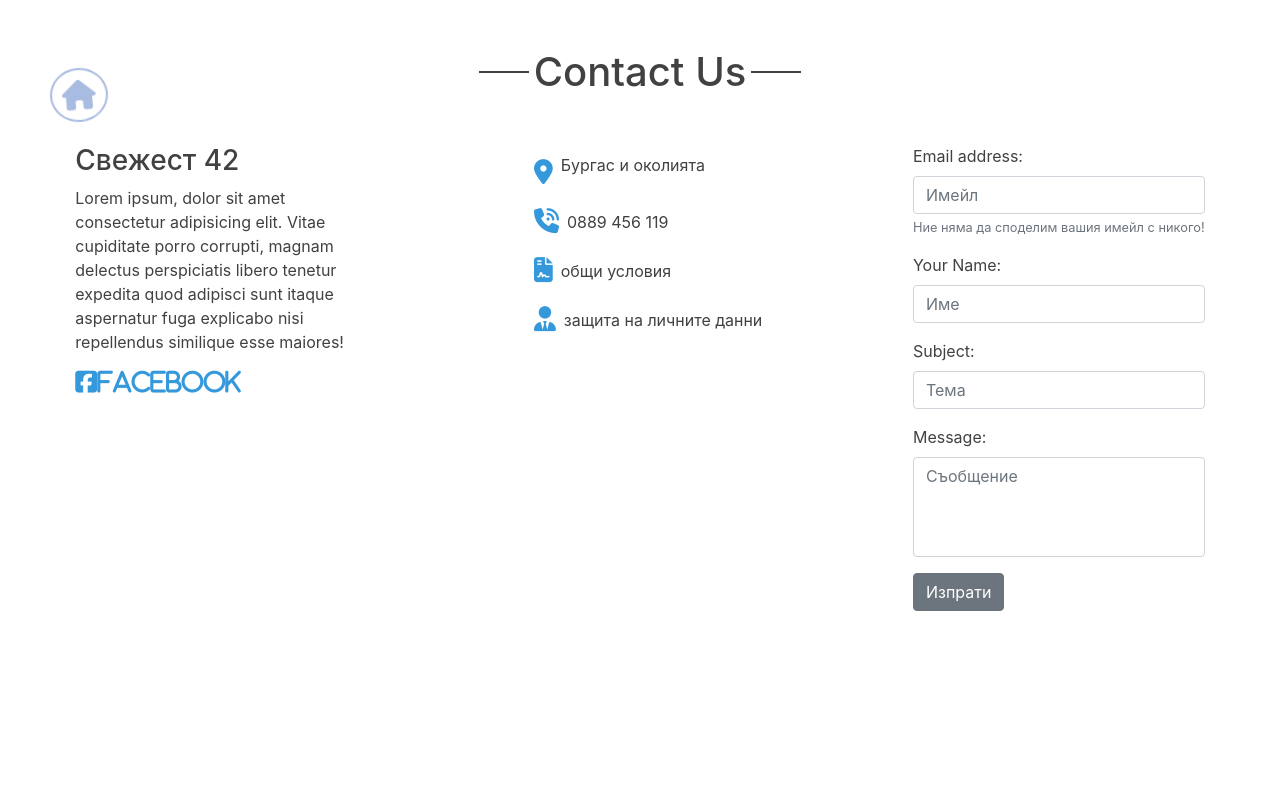
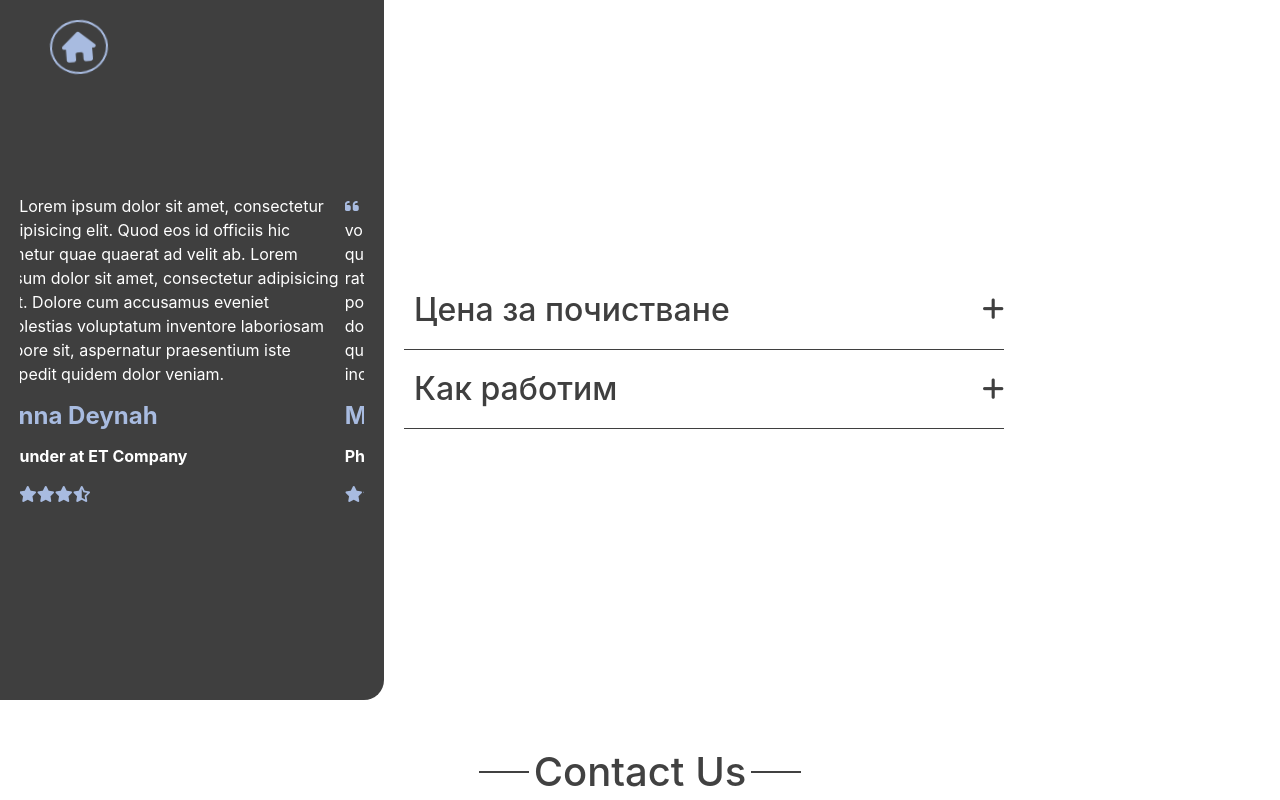
Before and after one commit to DimitarStBC/tilesandcarpets, a Vue app: page /carpets in a window 1280 px wide. Shown: the top 800 px of the page. Built offline with nearby package versions, Linux system fonts and the light colour scheme.

Commit message:
parquet and carpet pages added

```diff
--- a/src/components/Landing.vue
+++ b/src/components/Landing.vue
@@ -18,7 +18,7 @@
         <router-link
           class="btn btn-secondary"
           :to="{
-            name: 'Landing'
+            name: 'Parquet'
             }"
         >Виж повече</router-link>
       </div>
@@ -29,7 +29,7 @@
         <router-link
           class="btn btn-secondary"
           :to="{
-            name: 'Landing'
+            name: 'Carpet'
             }"
         >Виж повече</router-link>
       </div>
--- a/src/router/index.js
+++ b/src/router/index.js
@@ -3,6 +3,8 @@ import VueRouter from 'vue-router'
 
 import Landing from '../components/Landing'
 import Tiles from '../views/Tiles'
+import Parquet from '../views/Parquet'
+import Carpet from '../views/Carpet'
 
 Vue.use(VueRouter)
 
@@ -16,6 +18,16 @@ const routes = [
     path: '/tiles',
     name: 'Tiles',
     component: Tiles
+  },
+  {
+    path: '/parquet',
+    name: 'Parquet',
+    component: Parquet
+  },
+  {
+    path: '/carpets',
+    name: 'Carpet',
+    component: Carpet
   }
 ]
 
--- /dev/null
+++ b/src/views/Carpet.vue
@@ -0,0 +1,113 @@
+<template>
+  <div class>
+    <div class="boxes">
+      <div class="leftImage d-flex flex-column justify-content-around align-items-center">
+        <!-- corousel testimonials -->
+        <Testimonials />
+      </div>
+      <div class="FAQ">
+        <div id="question-1" class="FAQq" v-on:click="Expand01()">
+          <div>
+            <h2>Цена за почистване</h2>
+            <p id="question1More">1 лев и 20 стотинки на квадратен метър</p>
+          </div>
+          <i id="plus-1" class="fas fa-plus"></i>
+        </div>
+
+        <div class="FAQq">
+          <h2>Как работим</h2>
+          <i class="fas fa-plus"></i>
+        </div>
+      </div>
+    </div>
+  </div>
+</template>
+
+<script>
+import $ from "jquery";
+import Testimonials from "../components/Testimonials.vue";
+
+var plus1rotated = true;
+export default {
+  name: "Carpet",
+  components: {
+    Testimonials,
+  },
+
+  methods: {
+    Expand01: function () {
+      $("#question1More").slideToggle("fast");
+      if (plus1rotated) {
+        $("#plus-1").css({
+          transform: "rotate(" + 45 + "deg)",
+        });
+        plus1rotated = false;
+      } else {
+        $("#plus-1").css({
+          transform: "rotate(" + -90 + "deg)",
+        });
+        plus1rotated = true;
+      }
+    },
+  },
+};
+</script>
+
+<style scoped>
+.boxes {
+  width: 100%;
+  display: flex;
+  flex-direction: row;
+
+  align-items: center;
+}
+
+.leftImage {
+  padding: 20px;
+  width: 30%;
+  background-color: rgb(63, 63, 63);
+  color: white;
+  border-bottom-right-radius: 20px;
+  height: 700px;
+}
+.leftImage img {
+  width: 100%;
+  border-radius: 10px;
+}
+
+.FAQ {
+  padding: 0 20px;
+  width: 50%;
+  color: rgb(63, 63, 63);
+}
+
+.FAQ h2 {
+  margin: 10px 0;
+  padding: 10px;
+}
+.FAQ p {
+  color: rgb(63, 63, 63);
+  padding: 10px;
+}
+.FAQq {
+  display: flex;
+  flex-direction: row;
+  justify-content: space-between;
+  align-items: center;
+  border-bottom: 1px solid rgb(63, 63, 63);
+  cursor: pointer;
+}
+.FAQq .fas {
+  font-size: 25px;
+}
+.FAQq:hover .fas {
+  color: rgb(122, 122, 122);
+  transition: 0.3s ease-in-out;
+}
+.marBox {
+  margin: 20px 0;
+}
+#question1More {
+  display: none;
+}
+</style>
--- /dev/null
+++ b/src/views/Parquet.vue
@@ -0,0 +1,113 @@
+<template>
+  <div class>
+    <div class="boxes">
+      <div class="leftImage d-flex flex-column justify-content-around align-items-center">
+        <!-- corousel testimonials -->
+        <Testimonials />
+      </div>
+      <div class="FAQ">
+        <div id="question-1" class="FAQq" v-on:click="Expand01()">
+          <div>
+            <h2>Цена за почистване</h2>
+            <p id="question1More">1 лев и 20 стотинки на квадратен метър</p>
+          </div>
+          <i id="plus-1" class="fas fa-plus"></i>
+        </div>
+
+        <div class="FAQq">
+          <h2>Как работим</h2>
+          <i class="fas fa-plus"></i>
+        </div>
+      </div>
+    </div>
+  </div>
+</template>
+
+<script>
+import $ from "jquery";
+import Testimonials from "../components/Testimonials.vue";
+
+var plus1rotated = true;
+export default {
+  name: "Parquet",
+  components: {
+    Testimonials,
+  },
+
+  methods: {
+    Expand01: function () {
+      $("#question1More").slideToggle("fast");
+      if (plus1rotated) {
+        $("#plus-1").css({
+          transform: "rotate(" + 45 + "deg)",
+        });
+        plus1rotated = false;
+      } else {
+        $("#plus-1").css({
+          transform: "rotate(" + -90 + "deg)",
+        });
+        plus1rotated = true;
+      }
+    },
+  },
+};
+</script>
+
+<style scoped>
+.boxes {
+  width: 100%;
+  display: flex;
+  flex-direction: row;
+
+  align-items: center;
+}
+
+.leftImage {
+  padding: 20px;
+  width: 30%;
+  background-color: rgb(63, 63, 63);
+  color: white;
+  border-bottom-right-radius: 20px;
+  height: 700px;
+}
+.leftImage img {
+  width: 100%;
+  border-radius: 10px;
+}
+
+.FAQ {
+  padding: 0 20px;
+  width: 50%;
+  color: rgb(63, 63, 63);
+}
+
+.FAQ h2 {
+  margin: 10px 0;
+  padding: 10px;
+}
+.FAQ p {
+  color: rgb(63, 63, 63);
+  padding: 10px;
+}
+.FAQq {
+  display: flex;
+  flex-direction: row;
+  justify-content: space-between;
+  align-items: center;
+  border-bottom: 1px solid rgb(63, 63, 63);
+  cursor: pointer;
+}
+.FAQq .fas {
+  font-size: 25px;
+}
+.FAQq:hover .fas {
+  color: rgb(122, 122, 122);
+  transition: 0.3s ease-in-out;
+}
+.marBox {
+  margin: 20px 0;
+}
+#question1More {
+  display: none;
+}
+</style>
```
